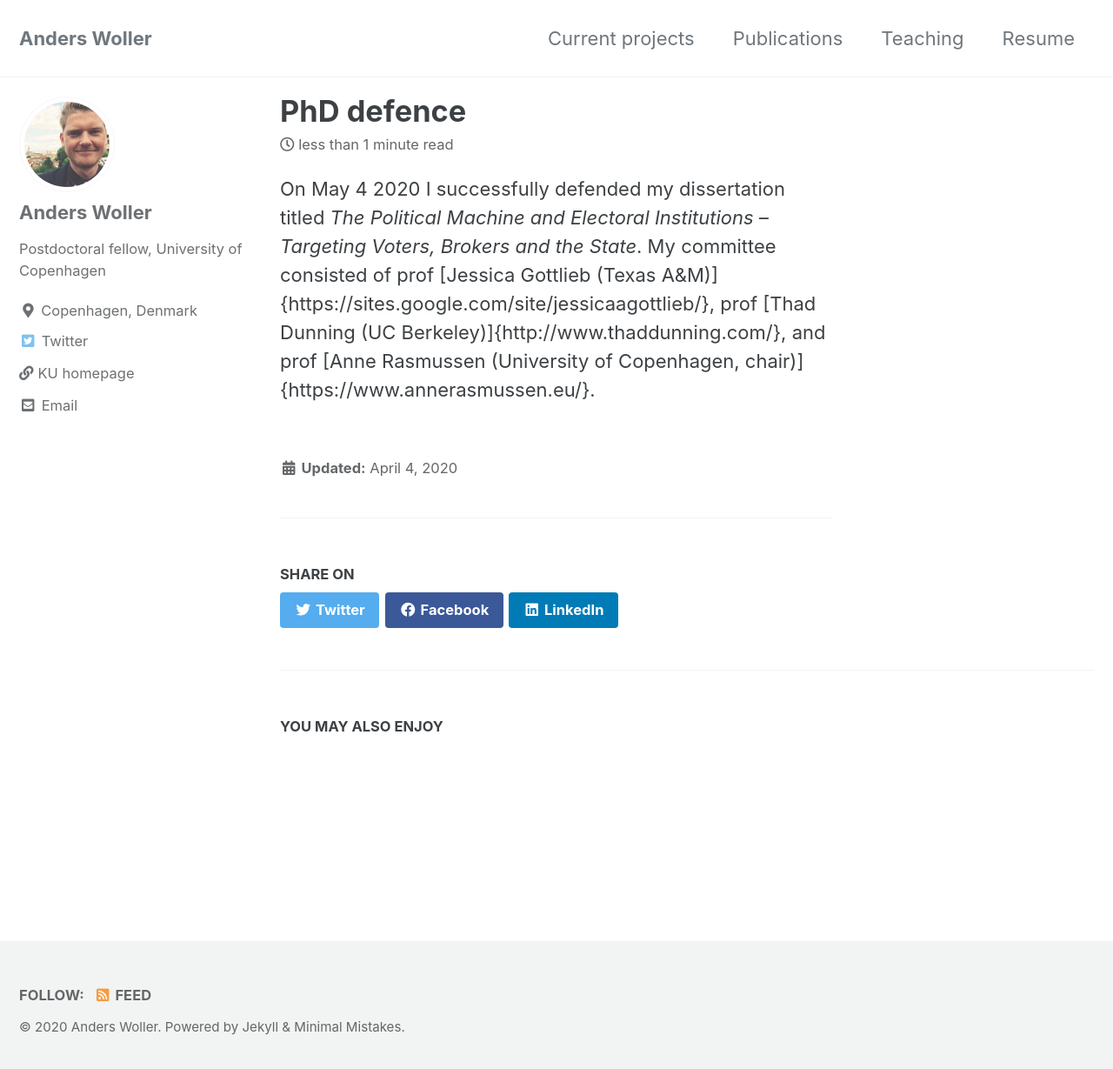
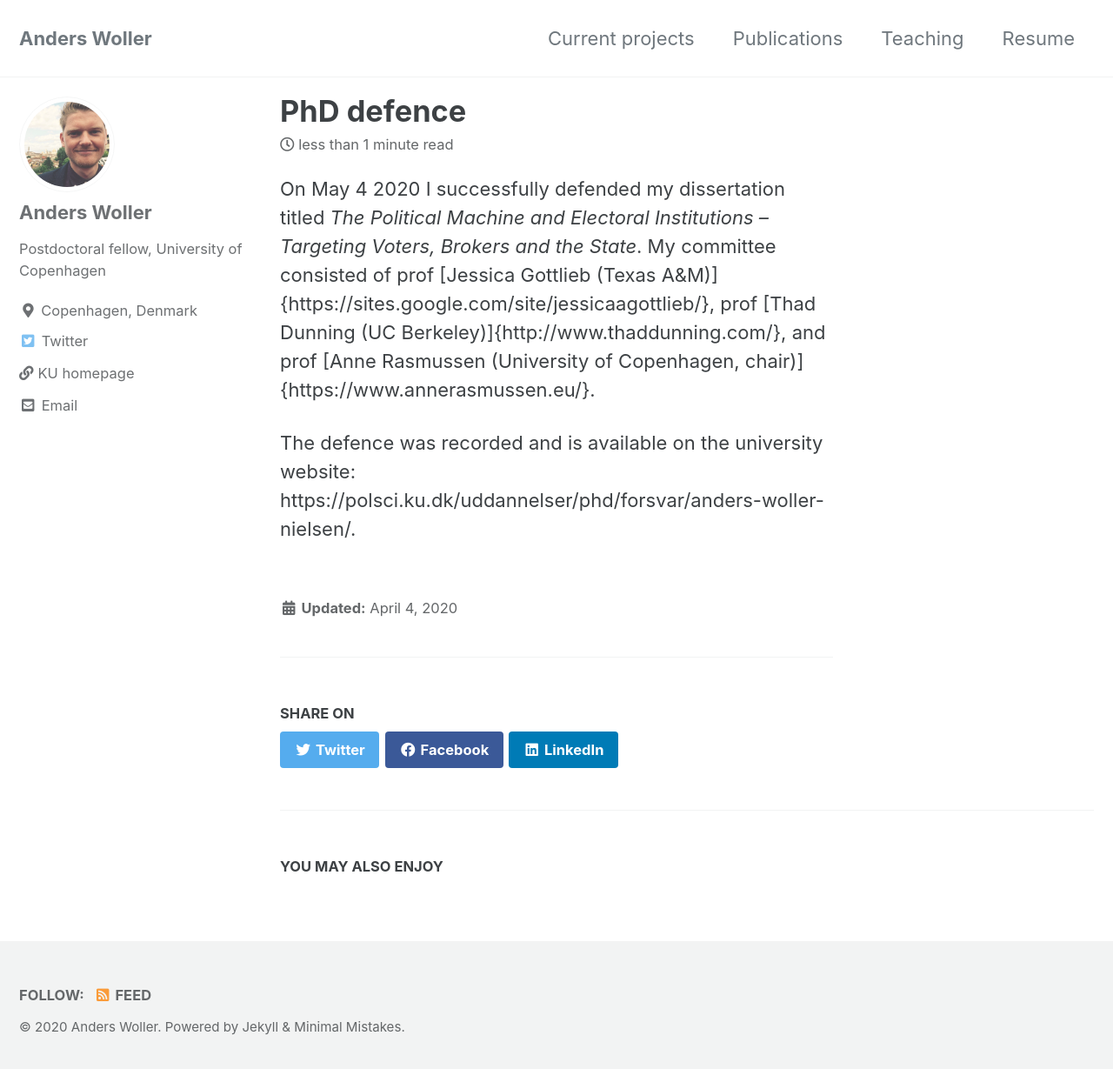
Before and after one commit to AndersWoller/AndersWoller.github.io, a Jekyll site: the page built from _posts/2020-04-04-defense.md, in a window 1280 px wide and 1237 px high. Shown: the top 1229 px of the window at 87% size. Built offline with Jekyll 4.4.1, drawn with Linux system fonts in a browser that asks for light colours; cached includes are drawn as plain includes.

Commit message:
Update 2020-04-04-defense.md

```diff
--- a/_posts/2020-04-04-defense.md
+++ b/_posts/2020-04-04-defense.md
@@ -5,3 +5,5 @@ date: 2020-04-04
 
 
 On May 4 2020 I successfully defended my dissertation titled *The Political Machine and Electoral Institutions -- Targeting Voters, Brokers and the State*. My committee consisted of prof [Jessica Gottlieb (Texas A&M)]{https://sites.google.com/site/jessicaagottlieb/}, prof [Thad Dunning (UC Berkeley)]{http://www.thaddunning.com/}, and prof [Anne Rasmussen (University of Copenhagen, chair)]{https://www.annerasmussen.eu/}.
+
+The defence was recorded and is available on the university website: https://polsci.ku.dk/uddannelser/phd/forsvar/anders-woller-nielsen/.
```
